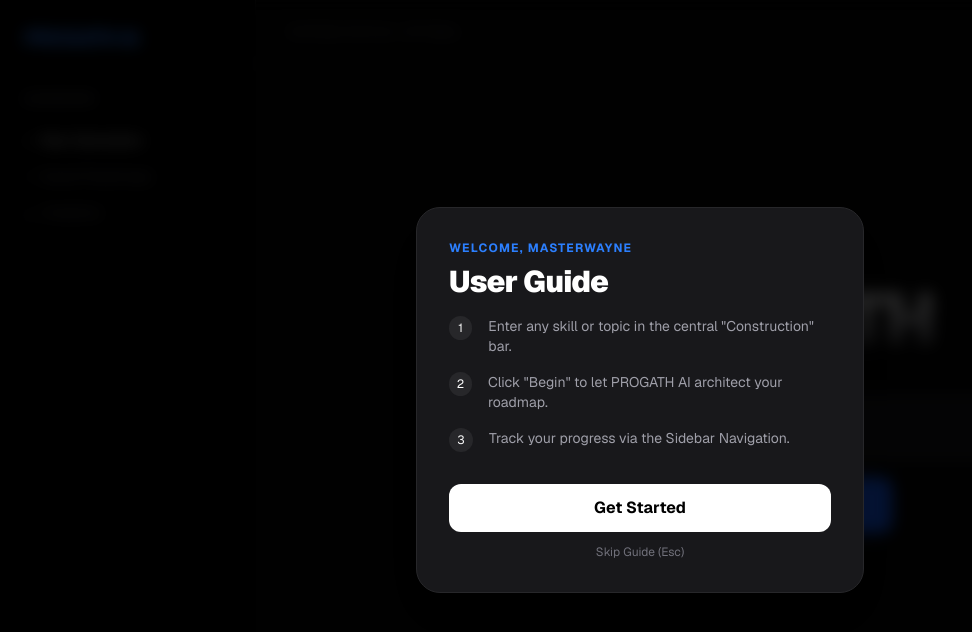
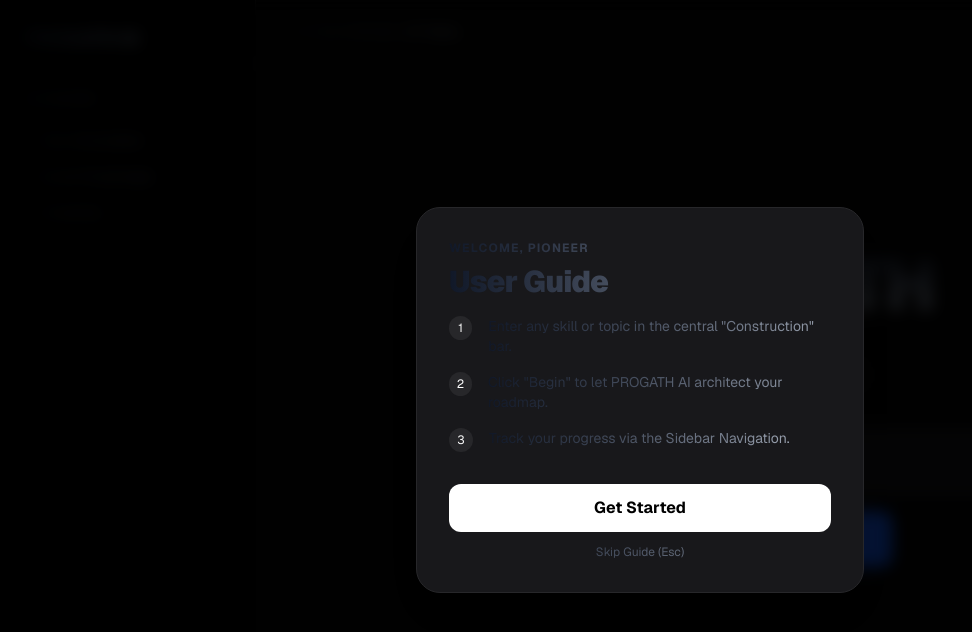
Before and after one commit to MeHtAaNsH007/pathmapgenerator, a Next.js app in the folder Desktop/first-hackathon/: page / in a window 1280 px wide. Shown: the top 632 px of the page, without its empty margins (0-972 px from the left). Built offline with nearby package versions, Linux system fonts and the light colour scheme.

Commit message:
Integrated Tailwind UI for PROGATH

```diff
--- a/Desktop/first-hackathon/src/app/page.tsx
+++ b/Desktop/first-hackathon/src/app/page.tsx
@@ -15,21 +15,21 @@
       {showGuide && (
         <div className="absolute inset-0 z-50 flex items-center justify-center bg-black/80 backdrop-blur-sm p-4">
           <div className="bg-zinc-900 border border-zinc-800 w-full max-w-md rounded-3xl p-8 shadow-2xl">
-            <div className="text-blue-500 font-bold mb-2 tracking-widest text-xs uppercase">Welcome, Masterwayne</div>
-            <h2 className="text-3xl font-black mb-4 tracking-tight">User Guide</h2>
+            <div className="bg-gradient-to-r from-gray-900 to-gray-400 bg-clip-text text-transparent font-bold mb-2 tracking-widest text-xs uppercase">Welcome, Pioneer</div>
+            <h2 className="text-3xl font-black mb-4 tracking-tight bg-gradient-to-r from-gray-900 to-gray-400 bg-clip-text text-transparent">User Guide</h2>
 
             <div className="space-y-4 mb-8">
               <div className="flex gap-4">
                 <div className="h-6 w-6 rounded-full bg-zinc-800 flex items-center justify-center text-xs text-white">1</div>
-                <p className="text-zinc-400 text-sm">Enter any skill or topic in the central "Construction" bar.</p>
+                <p className="bg-gradient-to-r from-gray-900 to-gray-400 bg-clip-text text-transparent text-sm">Enter any skill or topic in the central "Construction" bar.</p>
               </div>
               <div className="flex gap-4">
                 <div className="h-6 w-6 rounded-full bg-zinc-800 flex items-center justify-center text-xs text-white">2</div>
-                <p className="text-zinc-400 text-sm">Click "Begin" to let PROGATH AI architect your roadmap.</p>
+                <p className="bg-gradient-to-r from-gray-900 to-gray-400 bg-clip-text text-transparent text-sm">Click "Begin" to let PROGATH AI architect your roadmap.</p>
               </div>
               <div className="flex gap-4">
                 <div className="h-6 w-6 rounded-full bg-zinc-800 flex items-center justify-center text-xs text-white">3</div>
-                <p className="text-zinc-400 text-sm">Track your progress via the Sidebar Navigation.</p>
+                <p className="bg-gradient-to-r from-gray-900 to-gray-400 bg-clip-text text-transparent text-sm">Track your progress via the Sidebar Navigation.</p>
               </div>
             </div>
 
@@ -42,7 +42,7 @@
               </button>
               <button
                 onClick={() => setShowGuide(false)}
-                className="w-full bg-transparent text-zinc-500 text-xs hover:text-white transition-all"
+                className="w-full bg-transparent bg-gradient-to-r from-gray-900 to-gray-400 bg-clip-text text-transparent text-xs hover:opacity-80 transition-all"
               >
                 Skip Guide (Esc)
               </button>
@@ -53,32 +53,35 @@
 
       {/* --- SIDEBAR --- */}
       <aside className="w-64 border-r border-zinc-800 flex flex-col p-6 hidden md:flex">
-        <div className="text-xl font-black mb-10 tracking-tighter text-blue-500">PROGATH AI</div>
+        <div className="text-xl font-black mb-10 tracking-tighter bg-gradient-to-r from-gray-900 to-gray-400 bg-clip-text text-transparent">PROGATH AI</div>
         <nav className="space-y-6 flex-1 text-sm">
-          <div className="text-[10px] uppercase text-zinc-500 font-bold tracking-widest">Dashboard</div>
+          <div className="text-[10px] uppercase bg-gradient-to-r from-gray-900 to-gray-400 bg-clip-text text-transparent font-bold tracking-widest">Dashboard</div>
           <ul className="space-y-4">
-            <li className="text-white cursor-pointer flex items-center gap-2"><span>○</span> New Generation</li>
-            <li className="text-zinc-500 cursor-pointer flex items-center gap-2 hover:text-white"><span>□</span> Saved Roadmaps</li>
-            <li className="text-zinc-500 cursor-pointer flex items-center gap-2 hover:text-white"><span>△</span> Analytics</li>
+            <li className="bg-gradient-to-r from-gray-900 to-gray-400 bg-clip-text text-transparent cursor-pointer flex items-center gap-2"><span>○</span> New Generation</li>
+            <li className="bg-gradient-to-r from-gray-900 to-gray-400 bg-clip-text text-transparent cursor-pointer flex items-center gap-2 hover:opacity-80"><span>□</span> Saved Roadmaps</li>
+            <li className="bg-gradient-to-r from-gray-900 to-gray-400 bg-clip-text text-transparent cursor-pointer flex items-center gap-2 hover:opacity-80"><span>△</span> Analytics</li>
           </ul>
         </nav>
-        <div className="p-4 bg-zinc-950 rounded-2xl text-[10px] text-center border border-zinc-800 text-zinc-500">
-          PROGATH V1.0 | <span className="text-blue-600">ACTIVE</span>
+        <div className="p-4 bg-zinc-950 rounded-2xl text-[10px] text-center border border-zinc-800 bg-gradient-to-r from-gray-900 to-gray-400 bg-clip-text text-transparent">
+          PROGATH V1.0 | <span className="bg-gradient-to-r from-gray-900 to-gray-400 bg-clip-text text-transparent">ACTIVE</span>
         </div>
       </aside>
 
       {/* --- MAIN INTERFACE --- */}
       <main className="flex-1 flex flex-col bg-[#050505]">
         <header className="h-16 border-b border-zinc-800 flex items-center justify-between px-8">
-          <div className="text-xs text-zinc-500 tracking-widest uppercase">System Status: Optimal</div>
+          <div className="text-xs bg-gradient-to-r from-gray-900 to-gray-400 bg-clip-text text-transparent tracking-widest uppercase">System Status: Optimal</div>
           <div className="h-8 w-8 rounded-full bg-zinc-800 border border-zinc-700"></div>
         </header>
 
         <div className="flex-1 flex flex-col items-center justify-center p-6">
           <div className="max-w-xl w-full text-center space-y-10">
-            <h1 className="text-7xl font-black tracking-tighter bg-gradient-to-b from-white to-zinc-700 bg-clip-text text-transparent">
+            <h1 className="text-7xl font-black tracking-tighter bg-gradient-to-b from-gray-900 to-gray-400 bg-clip-text text-transparent">
               PROGATH
             </h1>
+            <p className="text-xl bg-gradient-to-r from-gray-900 to-gray-400 bg-clip-text text-transparent font-light tracking-widest uppercase mt-4">
+              The Smart Path
+            </p>
             <div className="space-y-4">
               <input
                 type="text"
@@ -92,7 +95,7 @@
           </div>
         </div>
 
-        <footer className="h-12 border-t border-zinc-800 flex items-center justify-between px-6 text-[10px] text-zinc-600 font-mono">
+        <footer className="h-12 border-t border-zinc-800 flex items-center justify-between px-6 text-[10px] bg-gradient-to-r from-gray-900 to-gray-400 bg-clip-text text-transparent font-mono">
           <div>LOC: MUMBAI_IN</div>
           <div>EST_TIME: {new Date().toLocaleTimeString()}</div>
         </footer>
```
